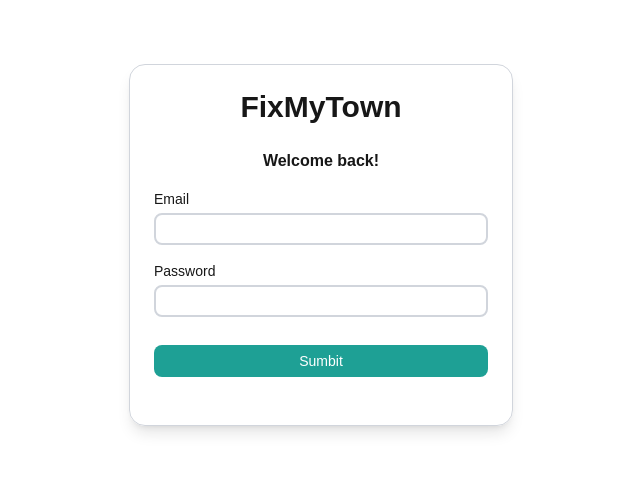
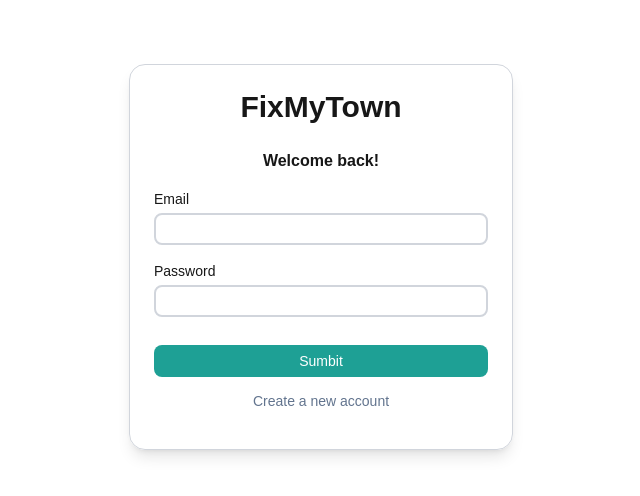
Before and after one commit to anubhav-chaulagain/web_fix_my_town, a Next.js app: page /login in a window 1280 px wide. Shown: the top 496 px of the page, without its empty margins (319-959 px from the left). Built offline with nearby package versions, Linux system fonts and the light colour scheme; no server answers.

Commit message:
add redirection to signup

```diff
--- a/app/(auth)/login/page.tsx
+++ b/app/(auth)/login/page.tsx
@@ -57,7 +57,7 @@ export default function LoginPage() {
                 <button className="form-btn" type="submit">Sumbit</button>
             </div>
             <div className="text-center mb-3">
-                <Link href={"/login"} className="text-slate-500 text-sm"></Link>
+                <Link href={"/signup"} className="text-slate-500 text-sm">Create a new account</Link>
             </div>
         </form>
     );
```
